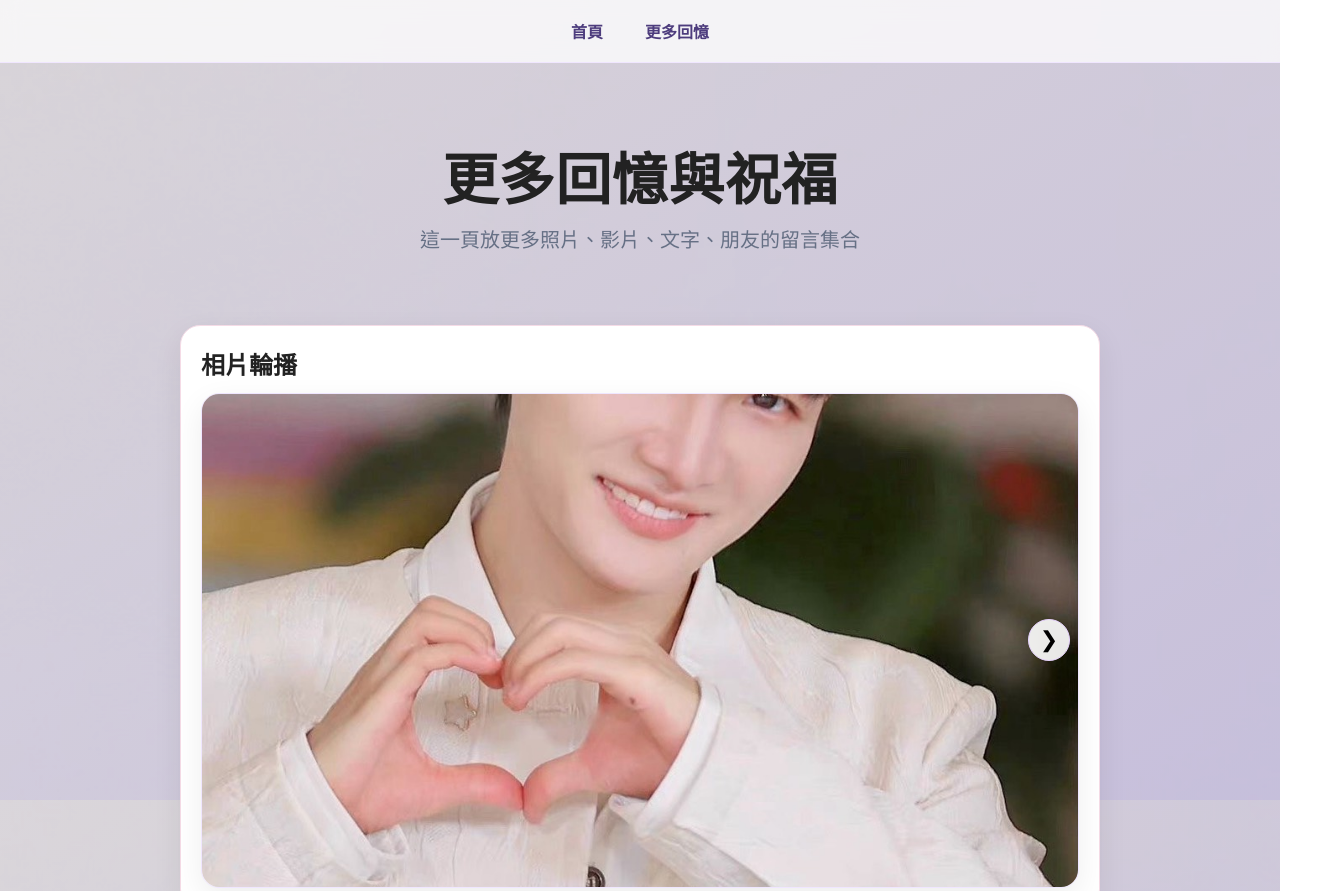
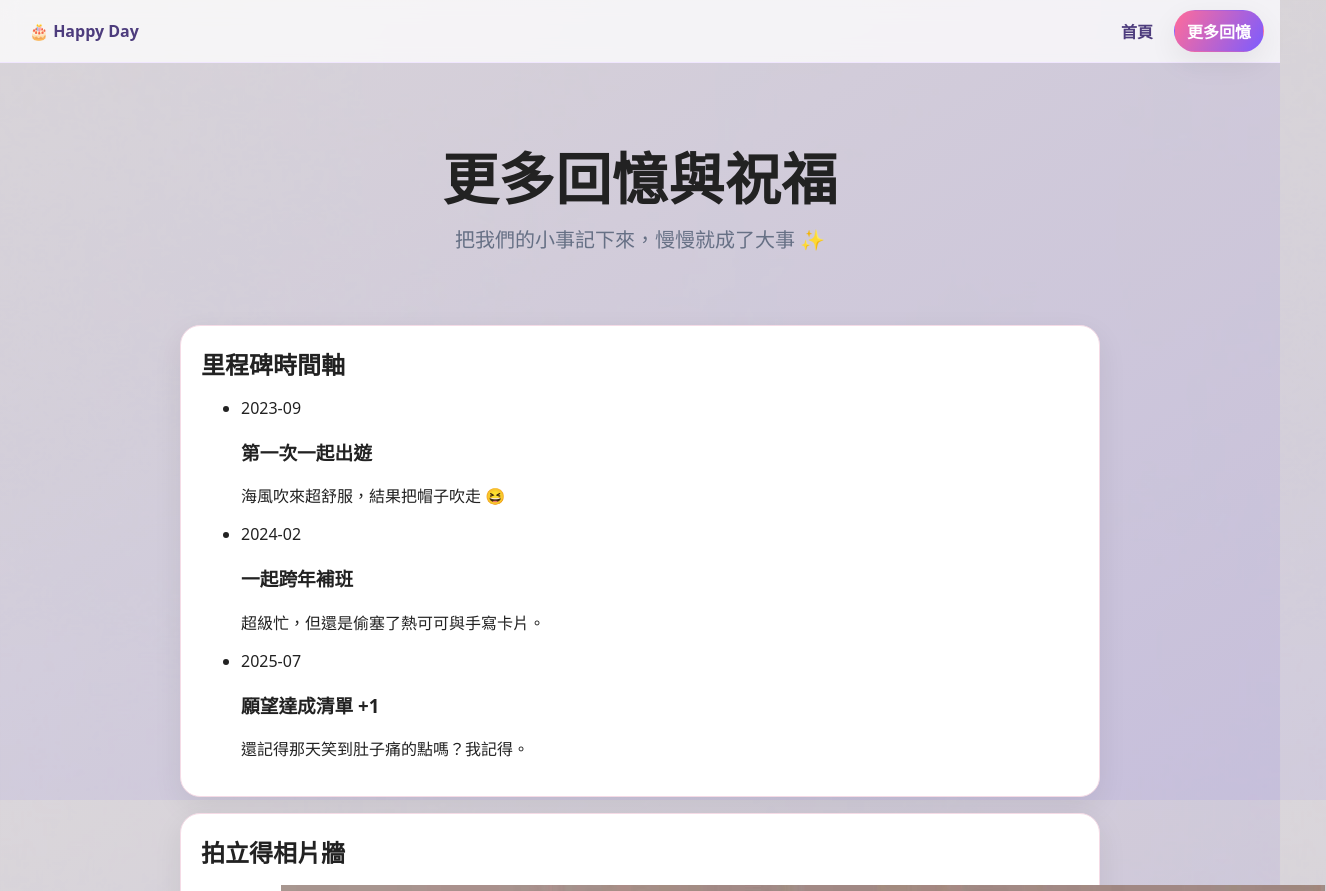
Before and after one commit to LYE1720/LYE, a plain HTML site: page more.html in a window 1280 px wide. Shown: the top 891 px of the page, 1326 px wide, since content can reach past the window. Drawn offline with Linux system fonts and the light colour scheme.

Commit message:
Update more.html

```diff
--- a/more.html
+++ b/more.html
@@ -1,46 +1,103 @@
-<!doctype html><html lang="zh-Hant"><head>
-<meta charset="utf-8"/><meta name="viewport" content="width=device-width,initial-scale=1"/>
+<!doctype html>
+<html lang="zh-Hant">
+<head>
+  <meta charset="utf-8"/>
+  <meta name="viewport" content="width=device-width,initial-scale=1"/>
   <title>更多回憶</title>
-<link href="style.css" rel="stylesheet">
-</head><body>
+  <link rel="stylesheet" href="style.css"/>
+</head>
+<body>
+  <!-- 為了相容你現有的 script.js（彩帶程式），這頁也放一個 canvas，無害 -->
+  <canvas id="confetti"></canvas>
+
   <nav class="topnav">
+    <a class="brand" href="index.html">🎂 Happy Day</a>
+    <div class="nav">
       <a href="index.html">首頁</a>
-  <a href="more.html">更多回憶</a>
+      <a href="more.html" aria-current="page">更多回憶</a>
+    </div>
   </nav>
 
-<header class="hero"><div class="hero-inner">
+  <header class="hero">
+    <div class="hero-inner">
       <h1>更多回憶與祝福</h1>
-  <p class="subtitle">這一頁放更多照片、影片、文字、朋友的留言集合</p>
-</div></header>
+      <p class="subtitle">把我們的小事記下來，慢慢就成了大事 ✨</p>
+    </div>
+  </header>
 
   <main class="container">
+
+    <!-- 1) 里程碑時間軸 -->
     <section class="card">
-  <h2>相片輪播</h2>
-
-  <div class="carousel" aria-label="相片輪播">
-    <button class="carousel-btn prev" aria-label="上一張">❮</button>
-
-    <div class="carousel-track">
-      <div class="slide"><img src="assets/bdpic2.jpg" alt="回憶 1" loading="lazy" decoding="async"></div>
-      <div class="slide"><img src="assets/bdpic3.jpg" alt="回憶 2" loading="lazy" decoding="async"></div>
-      <div class="slide"><img src="assets/bdpic4.jpg" alt="回憶 3" loading="lazy" decoding="async"></div>
-    </div>
-
-    <button class="carousel-btn next" aria-label="下一張">❯</button>
-    <div class="carousel-dots" role="tablist"></div>
-  </div>
+      <h2>里程碑時間軸</h2>
+      <ul class="timeline">
+        <li>
+          <div class="dot"></div>
+          <time>2023-09</time>
+          <h3>第一次一起出遊</h3>
+          <p>海風吹來超舒服，結果把帽子吹走 😆</p>
+        </li>
+        <li>
+          <div class="dot"></div>
+          <time>2024-02</time>
+          <h3>一起跨年補班</h3>
+          <p>超級忙，但還是偷塞了熱可可與手寫卡片。</p>
+        </li>
+        <li>
+          <div class="dot"></div>
+          <time>2025-07</time>
+          <h3>願望達成清單 +1</h3>
+          <p>還記得那天笑到肚子痛的點嗎？我記得。</p>
+        </li>
+      </ul>
     </section>
 
+    <!-- 2) 拍立得相片牆（可任意增減） -->
+    <section class="card">
+      <h2>拍立得相片牆</h2>
+      <ul class="polaroids">
+        <li class="r1"><figure><img src="assets/bdpic2.jpg" alt="回憶 A"><figcaption>回憶 A</figcaption></figure></li>
+        <li class="r2"><figure><img src="assets/bdpic3.jpg" alt="回憶 B"><figcaption>回憶 B</figcaption></figure></li>
+        <li class="r3"><figure><img src="assets/bdpic4.jpg" alt="回憶 C"><figcaption>回憶 C</figcaption></figure></li>
+        <!-- 多放幾張就複製上面 li，換圖即可 -->
+      </ul>
+      <p class="muted" style="margin-top:8px">提示：想放更多張，就在 <code>.polaroids</code> 裡多加 <code>&lt;li&gt;</code>。</p>
+    </section>
 
+    <!-- 3) 我們的待辦清單（會存到本機） -->
     <section class="card">
-    <h2>影片清單 2</h2>
-    <div class="videos-grid">
-      <div class="video-wrap"><iframe src="https://www.youtube.com/embed/VIDEO_ID_A" allowfullscreen></iframe></div>
-      <div class="video-wrap"><iframe src="https://www.youtube.com/embed/VIDEO_ID_B" allowfullscreen></iframe></div>
-    </div>
+      <h2>我們的待辦清單</h2>
+      <ul class="todo" id="bucketList">
+        <li><label><input type="checkbox" data-id="b1"> 去看一場演唱會</label></li>
+        <li><label><input type="checkbox" data-id="b2"> 一起做一款甜點</label></li>
+        <li><label><input type="checkbox" data-id="b3"> 再回到最初見面的那條街</label></li>
+        <li><label><input type="checkbox" data-id="b4"> 幫彼此選一份小禮物</label></li>
+      </ul>
+      <p class="muted" style="margin-top:8px">打勾會自動記住（只存這台裝置）。</p>
     </section>
+
   </main>
 
   <footer class="footer"><p>Made with 💛</p></footer>
+
   <script src="script.js"></script>
-</body></html>
+  <!-- 這頁專用的小腳本（不動你的 script.js） -->
+  <script>
+    // 待辦清單：把勾選狀態存到 localStorage
+    (function(){
+      const key = "bucket-v1";
+      const wrap = document.getElementById("bucketList");
+      if(!wrap) return;
+      const saved = JSON.parse(localStorage.getItem(key) || "{}");
+      wrap.querySelectorAll('input[type="checkbox"]').forEach(box=>{
+        const id = box.dataset.id;
+        if (saved[id]) box.checked = true;
+        box.addEventListener("change", ()=>{
+          saved[id] = box.checked;
+          localStorage.setItem(key, JSON.stringify(saved));
+        });
+      });
+    })();
+  </script>
+</body>
+</html>
```
Lines whose indentation alone changed are shown as unchanged.
